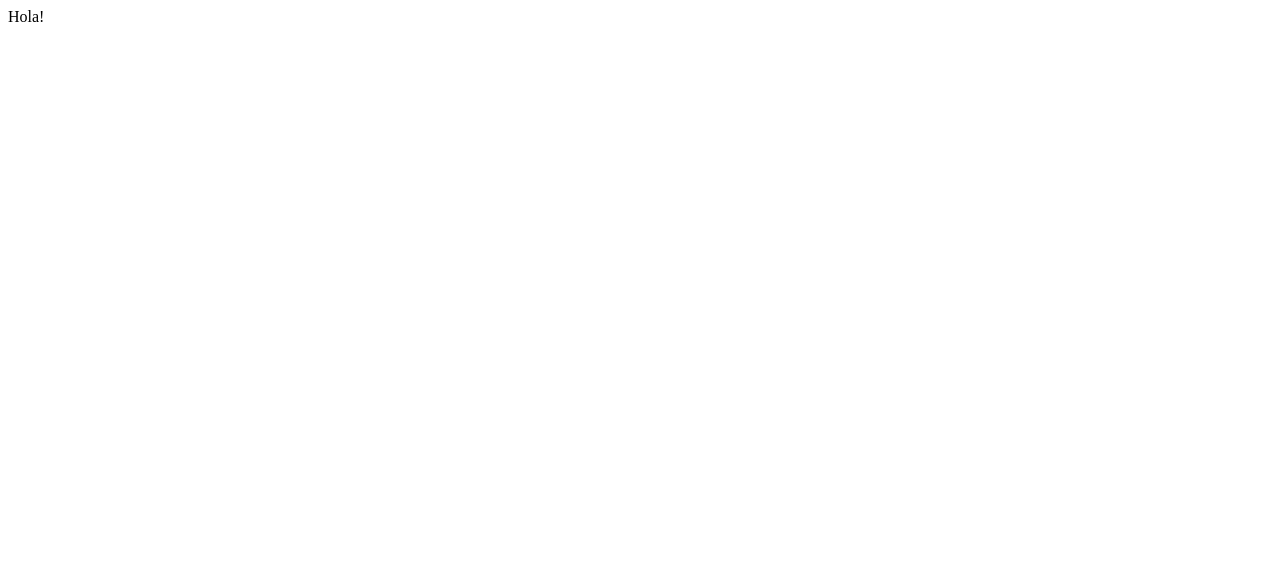
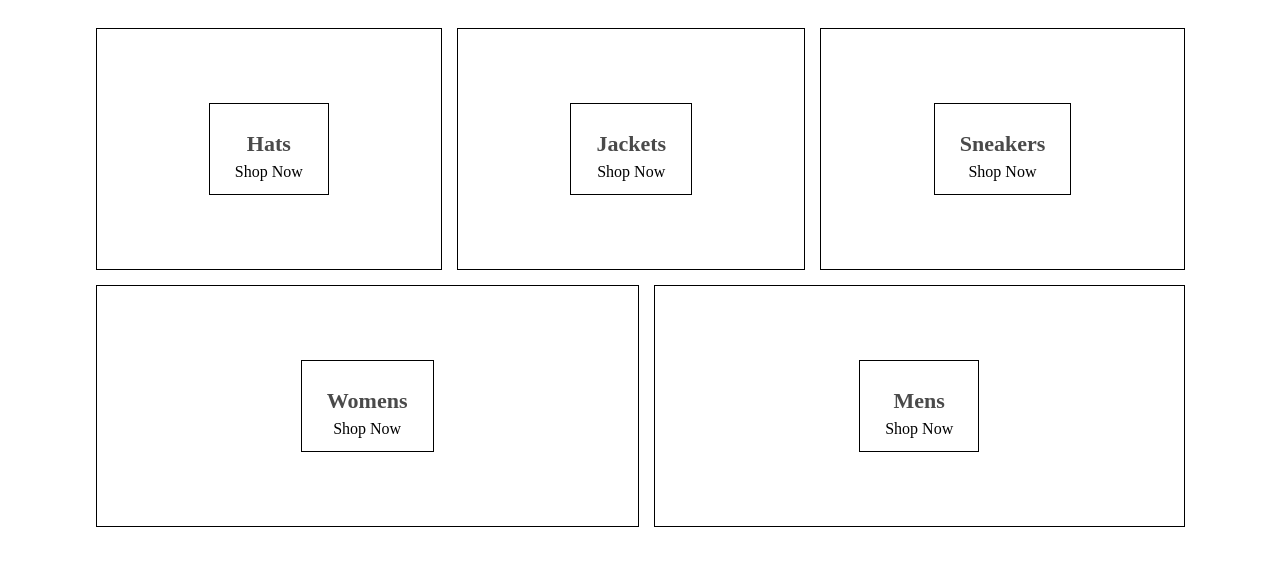
Before and after one commit to siongesteban/crwn-clothing-client, a React (Create React App) app: page / in a window 1280 px wide. Shown: the top 566 px of the page. Built offline with nearby package versions, Linux system fonts and the light colour scheme.

Commit message:
Create initial home page component and styles

```diff
--- a/package.json
+++ b/package.json
@@ -7,6 +7,7 @@
     "@types/node": "12.7.1",
     "@types/react": "16.9.1",
     "@types/react-dom": "16.8.5",
+    "node-sass": "^4.12.0",
     "react": "^16.9.0",
     "react-dom": "^16.9.0",
     "react-scripts": "3.1.1",
--- a/src/App.tsx
+++ b/src/App.tsx
@@ -1,3 +1,5 @@
 import React from 'react';
 
-export const App: React.FC<{}> = () => <div>Hola!</div>;
+import { HomePage } from './HomePage';
+
+export const App: React.FC<{}> = () => <HomePage />;
--- /dev/null
+++ b/src/HomePage.tsx
@@ -0,0 +1,24 @@
+import React from 'react';
+
+import './homepage.styles.scss';
+
+const items = ['Hats', 'Jackets', 'Sneakers', 'Womens', 'Mens'];
+
+const Item: React.FC<{ title: string }> = ({ title }) => (
+  <div className="menu-item">
+    <div className="content">
+      <h1 className="title">{title}</h1>
+      <span className="subtitle">Shop Now</span>
+    </div>
+  </div>
+);
+
+export const HomePage: React.FC = () => (
+  <div className="homepage">
+    <div className="directory-menu">
+      {items.map(item => (
+        <Item title={item} />
+      ))}
+    </div>
+  </div>
+);
--- /dev/null
+++ b/src/homepage.styles.scss
@@ -0,0 +1,54 @@
+.homepage {
+  display: flex;
+  flex-direction: column;
+  align-items: center;
+  padding: 20px 80px;
+}
+
+.directory-menu {
+  width: 100%;
+  display: flex;
+  flex-wrap: wrap;
+  justify-content: space-between;
+}
+
+.menu-item {
+  min-width: 30%;
+  height: 240px;
+  flex: 1 1 auto;
+  display: flex;
+  align-items: center;
+  justify-content: center;
+  border: 1px solid black;
+  margin: 0 7.5px 15px;
+
+  &:first-child {
+    margin-right: 7.5px;
+  }
+
+  &:last-child {
+    margin-left: 7.5px;
+  }
+
+  .content {
+    height: 90px;
+    padding: 0 25px;
+    display: flex;
+    flex-direction: column;
+    align-items: center;
+    justify-content: center;
+    border: 1px solid black;
+
+    .title {
+      font-weight: bold;
+      margin-bottom: 6px;
+      font-size: 22px;
+      color: #4a4a4a;
+    }
+
+    .subtitle {
+      font-weight: lighter;
+      font-size: 16px;
+    }
+  }
+}
```
Also changed, not shown: 1 other file (tests, documents, lock files or other folders).
